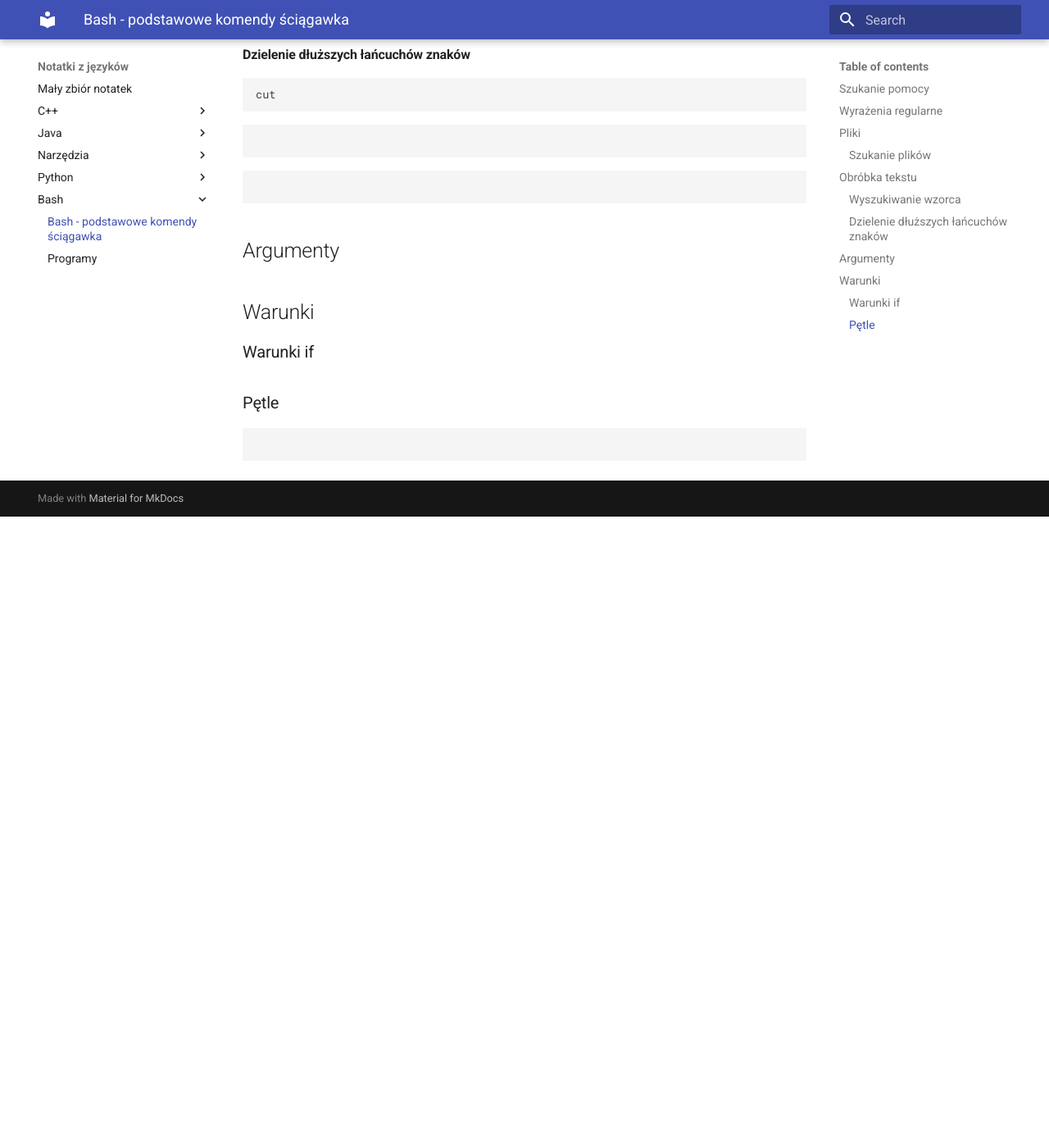
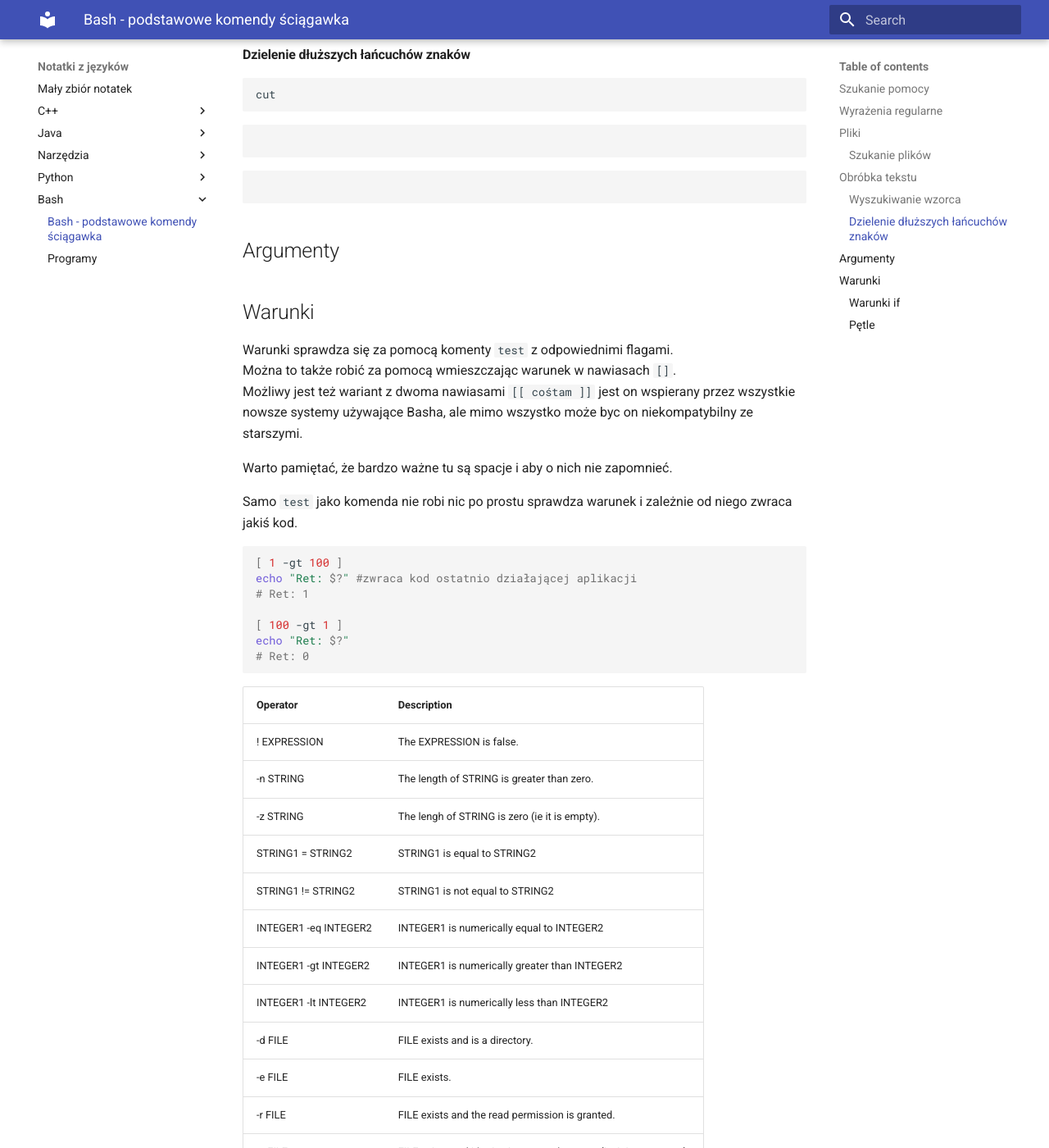
Before and after one commit to pktiuk/notatki_z_jezykow, an MkDocs documentation site: the page built from docs/bash/cheatsheet.md, in a window 1280 px wide and 1400 px high, scrolled down 931 px. Shown: the whole window at 82% size. Built offline with MkDocs 1.6.1 and Material for MkDocs 9.7.7, drawn with Linux system fonts in a browser that asks for light colours; before the commit the page ends 1561 px from its top, so only the background shows below that; some of the changed text lies outside the part shown.

Commit message:
Dodanie if-ów bashowych

````diff
--- a/docs/bash/cheatsheet.md
+++ b/docs/bash/cheatsheet.md
@@ -63,8 +63,63 @@
 
 ## Warunki
 
+Warunki sprawdza się za pomocą komenty `test` z odpowiednimi flagami.
+Można to także robić za pomocą wmieszczając warunek w nawiasach `[]`.
+Możliwy jest też wariant z dwoma nawiasami `[[ cośtam ]]` jest on wspierany przez wszystkie nowsze systemy używające Basha, ale mimo wszystko może byc on niekompatybilny ze starszymi.
+
+Warto pamiętać, że bardzo ważne tu są spacje i aby o nich nie zapomnieć.
+
+Samo `test` jako komenda nie robi nic po prostu sprawdza warunek i zależnie od niego zwraca jakiś kod.
+
+```bash
+[ 1 -gt 100 ]
+echo "Ret: $?" #zwraca kod ostatnio działającej aplikacji
+# Ret: 1
+
+[ 100 -gt 1 ]
+echo "Ret: $?"
+# Ret: 0
+```
+
+| Operator                |Description       |
+|-------------------------|------------------|
+| ! EXPRESSION            |The EXPRESSION is false.|
+| -n STRING               |The length of STRING is greater than zero.|
+| -z STRING               |The lengh of STRING is zero (ie it is empty).|
+| STRING1 = STRING2       |STRING1 is equal to STRING2|
+| STRING1 != STRING2      |STRING1 is not equal to STRING2|
+| INTEGER1 -eq INTEGER2   |INTEGER1 is numerically equal to INTEGER2|
+| INTEGER1 -gt INTEGER2   |INTEGER1 is numerically greater than INTEGER2|
+| INTEGER1 -lt INTEGER2   |INTEGER1 is numerically less than INTEGER2|
+| -d FILE                 |FILE exists and is a directory.|
+| -e FILE                 |FILE exists.|
+| -r FILE                 |FILE exists and the read permission is granted.|
+| -s FILE                 |FILE exists and it's size is greater than zero (ie. it is not empty).|
+| -w FILE                 |FILE exists and the write permission is granted.|
+| -x FILE                 |FILE exists and the execute permission is granted.|
+
+Dopiero po połączeniu z wyrażeniami warunkowymi się przydaje.
+
+**Uwagi**
+ - `=` oraz `-eq` działają inaczej np `01 = 1` da fałsz, ale `01 -eq 1` da prawdę
+
 ### Warunki if
 
+```bash
+ #nie musi tu być koniecznie test, może to być dowolna. Jeśli zwraca ona 0 to mamy sukces i wchodzimy do środka
+if apka_zwracająca_jakiś_kod
+then
+    komendy
+fi
+
+#wariant z else
+if apka_zwracająca_jakiś_kod
+then
+    komendy
+else
+    inne komendy
+fi
+```
 
 
 ### Pętle
````
